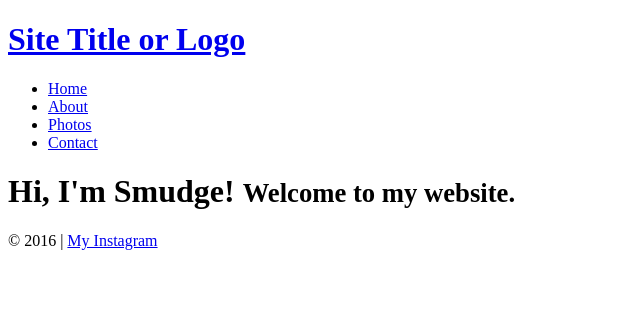
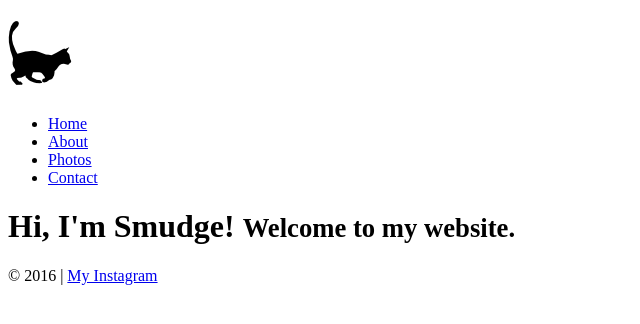
Before and after one commit to nboliver/web-dev-101, a plain HTML site: page index.html in a window 1280 px wide. Shown: the whole page, without its empty margins (0-640 px from the left). Drawn offline with Linux system fonts and the light colour scheme.

Commit message:
Add style.css and img assets

```diff
--- a/index.html
+++ b/index.html
@@ -7,11 +7,17 @@
     <title>Smudge's Awesome Website</title>
     <meta name="description" content="Smudge's personal website">
     <meta name="author" content="Smudge the cat">
+
+    <link rel="stylesheet" href="css/style.css">
   </head>
 
   <body>
     <header class="site-header">
-      <h1 class="brand"><a href="/">Site Title or Logo</a></h1>
+      <h1 class="brand">
+        <a href="/">
+          <img src="img/icon-cat.png" alt="cat icon">
+        </a>
+      </h1>
 
       <nav class="site-navigation">
         <ul>
```
Also changed, not shown: css/style.css (added), img/icon-cat.png (added).
